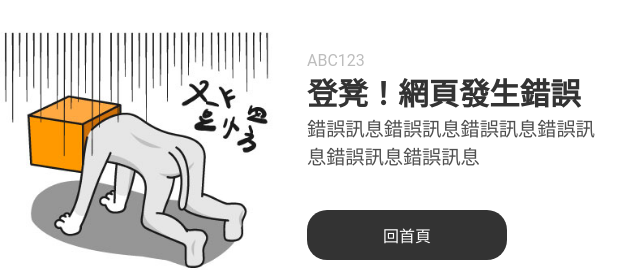
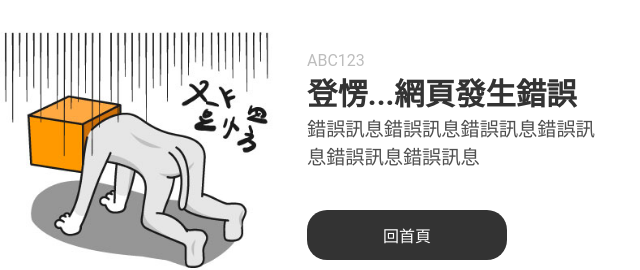
Before and after one commit to Lawrence725/error, a plain HTML site: page index.html in a window 1280 px wide. Shown: the part 245-515 px from the top of the page, 343-983 px from the left. Drawn offline with Linux system fonts and the light colour scheme; a web font is replaced by a local one.

Commit message:
Update text

```diff
--- a/index.html
+++ b/index.html
@@ -19,7 +19,7 @@
         <img class="error__img" src="./img/error.jpg">
         <div class="error__info">
             <span class="error__code">ABC123</span> <!-- 錯誤代碼 -->
-            <span class="error__title">登凳！網頁發生錯誤</span> <!-- 固定錯誤訊息 -->
+            <span class="error__title">登愣...網頁發生錯誤</span> <!-- 固定錯誤訊息 -->
             <span class="error__message">錯誤訊息錯誤訊息錯誤訊息錯誤訊息錯誤訊息錯誤訊息</span> <!-- API回傳的錯誤訊息 -->
             <button class="error__action">
                 <span>回首頁</span>
```
